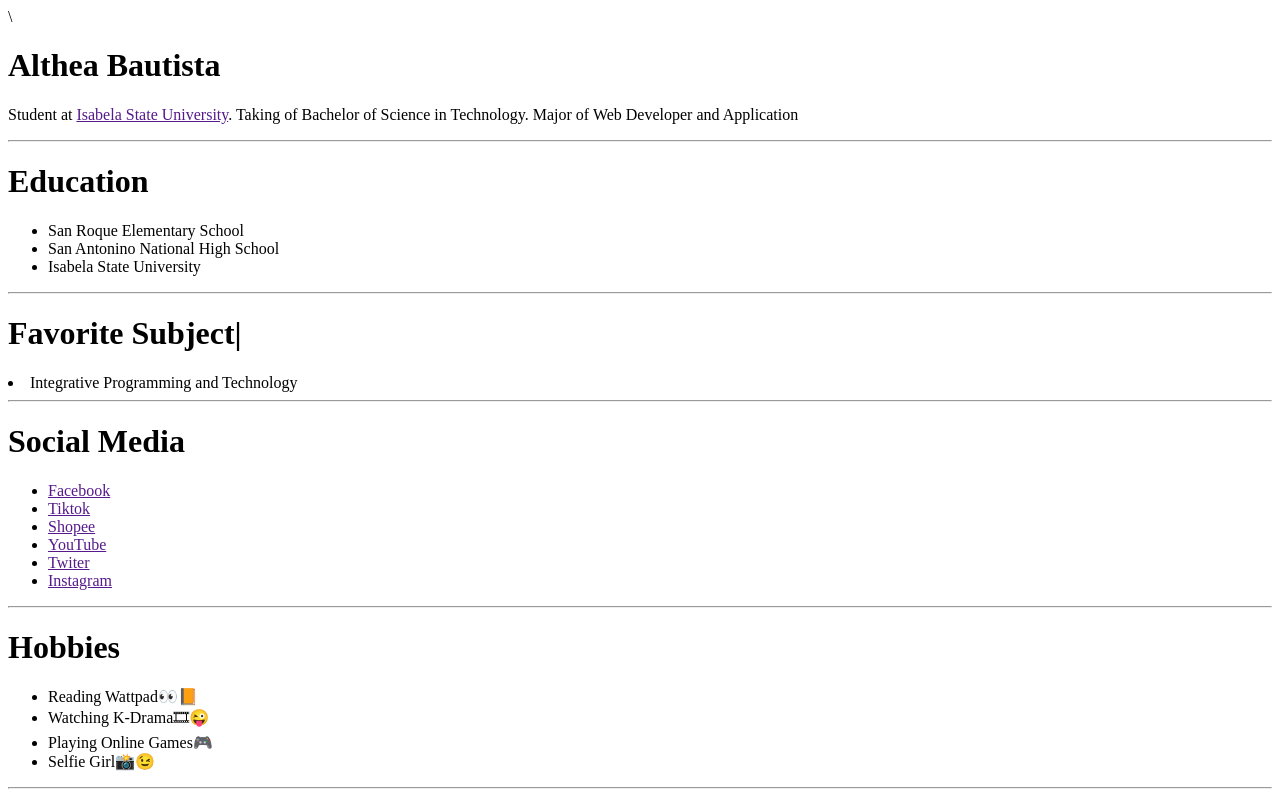
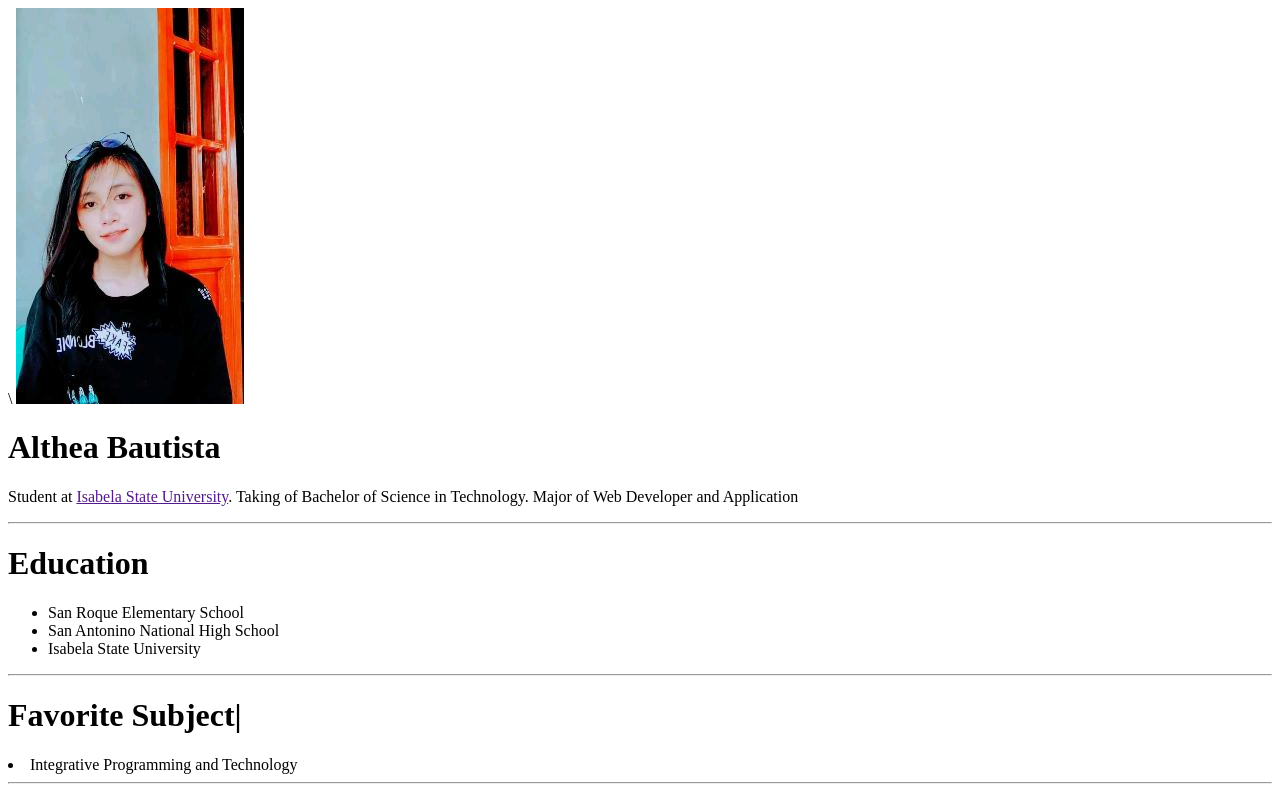
Before and after one commit to Althea0905192002/resume, a plain HTML site: page index.html in a window 1280 px wide. Shown: the top 800 px of the page. Drawn offline with Linux system fonts and the light colour scheme.

Commit message:
Update index.html

```diff
--- a/index.html
+++ b/index.html
@@ -7,7 +7,7 @@
     <title>Resume</title>
 </head>
 </body>\
-    <img src="images/Althea.jpg" alt="">
+    <img src="https://raw.githubusercontent.com/Althea0905192002/resume/main/Althea.jpg" alt="">
     <h1>Althea Bautista</h1>
     <p></wm>Student at <a href="">Isabela State University</a></em>. Taking of Bachelor of Science in Technology. Major of Web Developer and Application</p>
     <hr>
```
